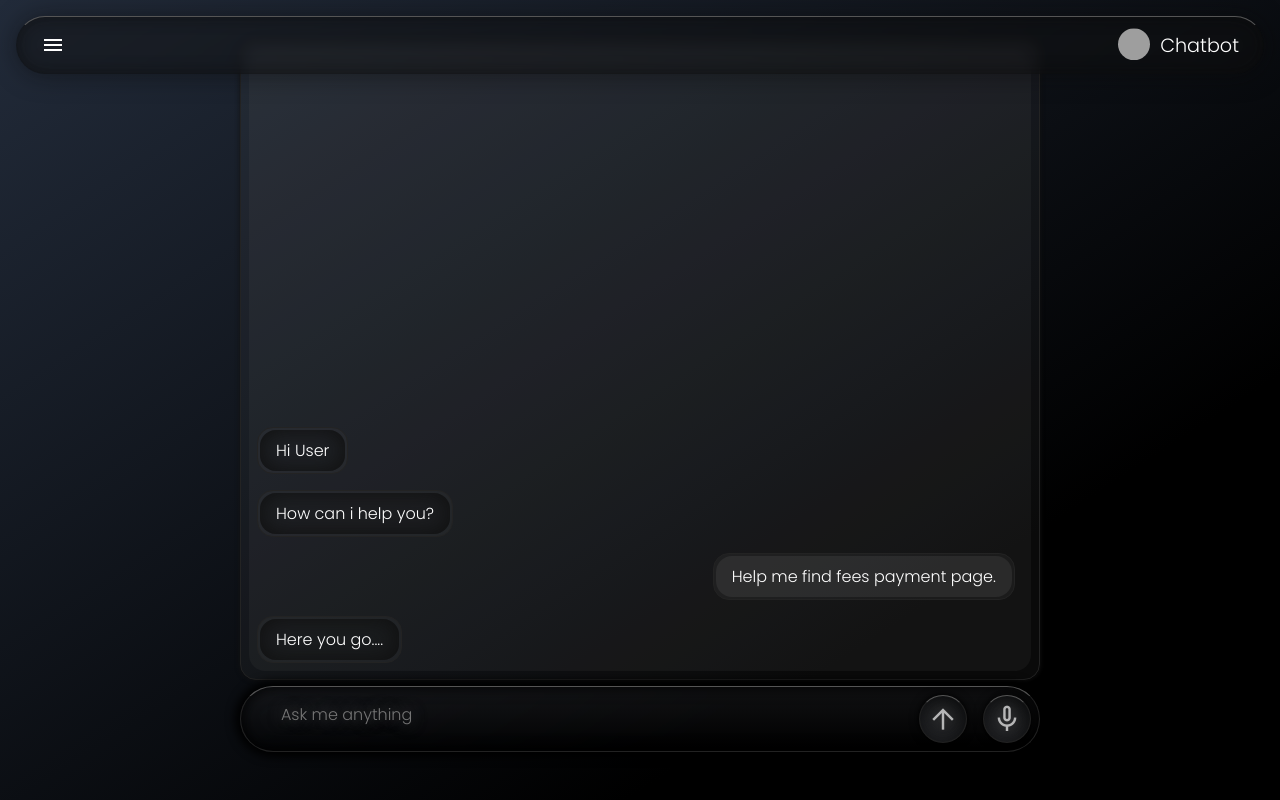
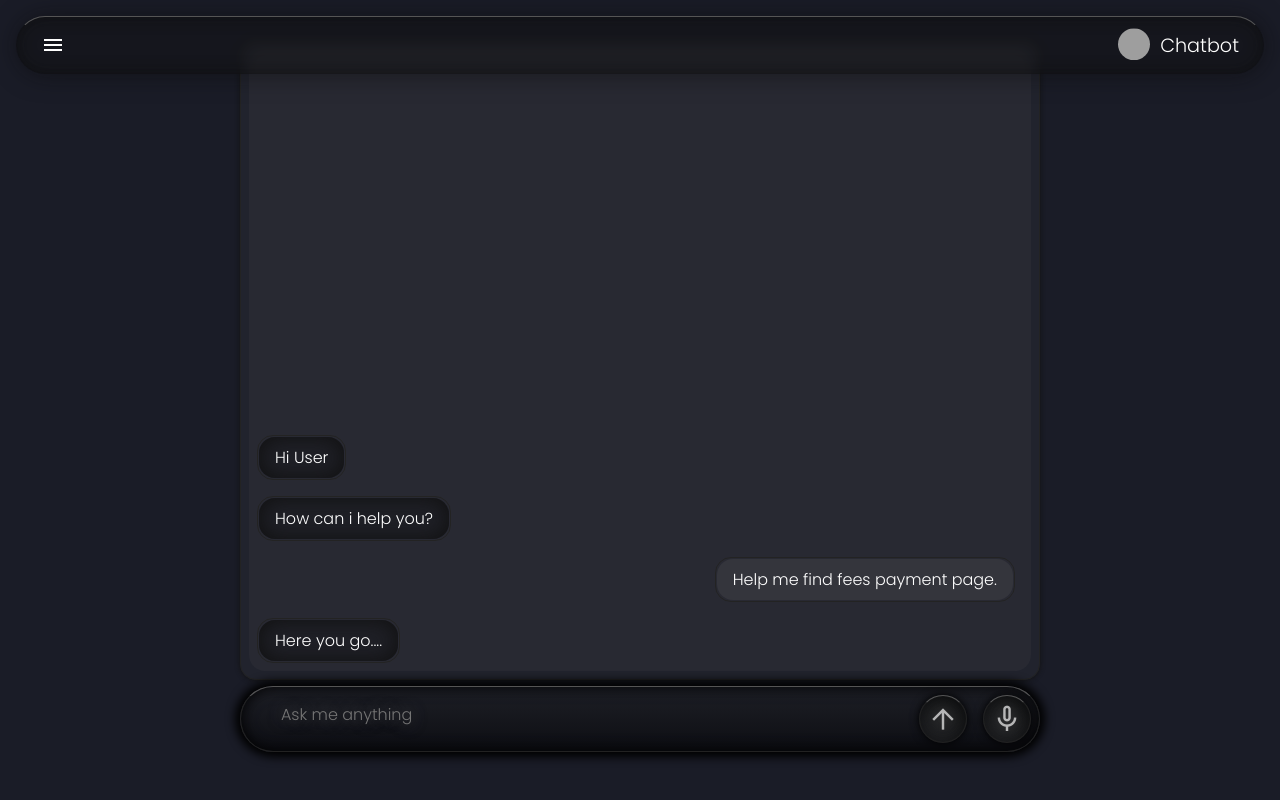
Before and after one commit to Parth-307/Smart-India-Hackathon, a React (Vite) app in the folder frontend/: page / in a window 1280 px wide. Built offline with nearby package versions, Linux system fonts and the light colour scheme; grey boxes are pictures that could not be loaded.

Commit message:
Remove scrollbars

```diff
--- a/frontend/src/index.css
+++ b/frontend/src/index.css
@@ -12,8 +12,8 @@
 body{
   width: 100vw;
   height: 100vh;
-  background-color: #4B4E53;
-  background-image: linear-gradient(147deg, #222b3a 0%, #000000 74%);
+  background-color: #1a1c27;
+  /* background-image: linear-gradient(147deg, #222b3a 0%, #000000 74%); */
 }
 
 input, textarea, button{
@@ -80,6 +80,11 @@ input, textarea, button{
   line-height: 1.5rem;
   padding: 1rem 5%;
   transition: 0.3s ease-out;
+  scrollbar-width: none;
+  -ms-overflow-style: none;
+}
+.search-bar-input::-webkit-scrollbar{
+  display: none;
 }
 .action-btn-container *{
   display: flex;
--- a/frontend/src/styles/messageBox.css
+++ b/frontend/src/styles/messageBox.css
@@ -10,10 +10,11 @@
     border: 1px solid #232323;
     color: white;
     display: block;
-    padding: 2px;
+    padding: 1px;
     margin: 0.5rem;
     border-radius: 1rem;
-    background: rgba(100, 100, 100, 0.1);
+    max-width: 90%;
+    /* background: rgba(100, 100, 100, 0.1); */
 }
 .message-box-user .message-box-inner{
     background: rgba(100, 100, 100, 0.2);
@@ -24,6 +25,5 @@
     padding: 0.5rem 1rem;
     border-radius: inherit;
     box-shadow: inset 0 0 25px #0f0f0f;
-    max-width: 80vw;
     overflow-wrap: break-word;
 }
--- a/frontend/src/styles/middleSection.css
+++ b/frontend/src/styles/middleSection.css
@@ -23,4 +23,10 @@
     overflow: scroll;
     display: flex;
     flex-direction: column-reverse;
+    scrollbar-width: none;
+    -ms-overflow-style: none;
 }
+
+.middle-section-inner::-webkit-scrollbar{
+    display: none;
+}
```
